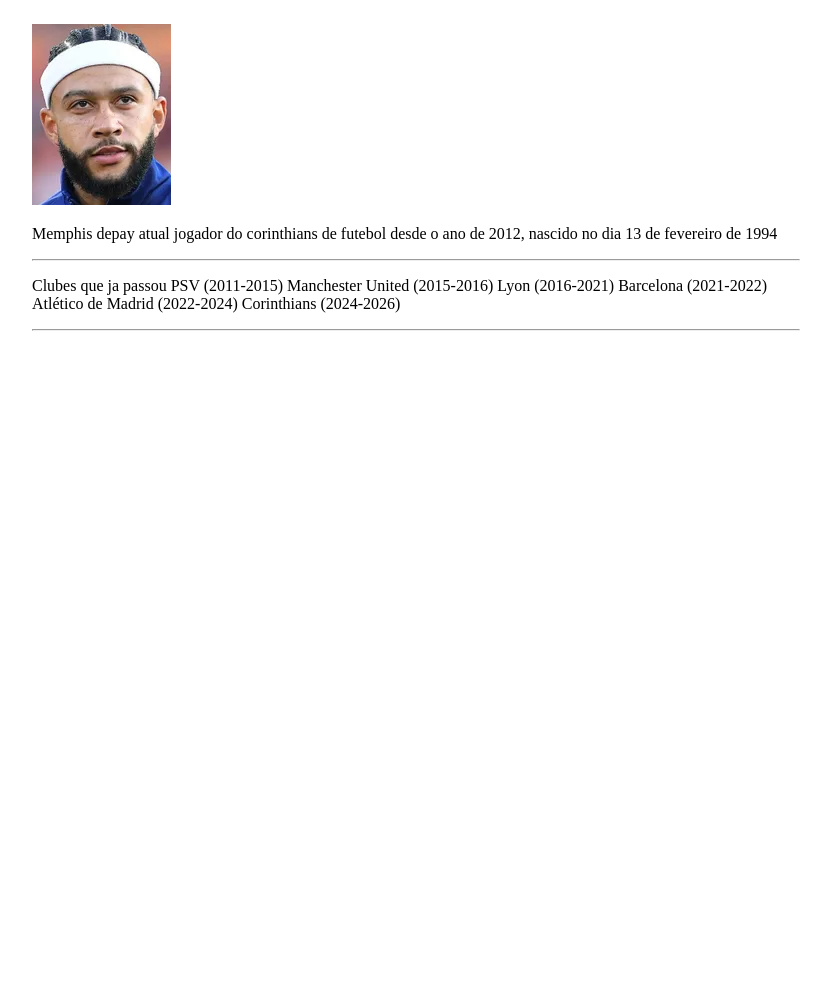
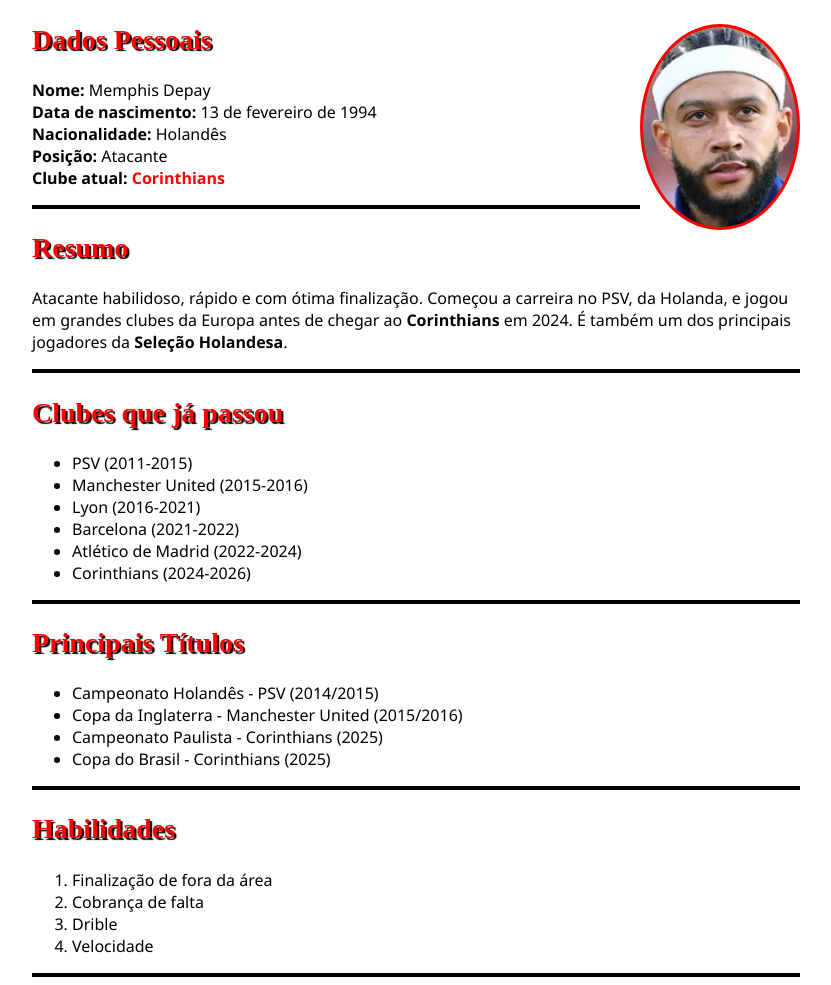
Before and after one commit to rafaeldominguesdev/SenaiCodingVedilson, a plain HTML site: page 2 semestre/HTML/Curriculo/index.html in a window 1280 px wide. Shown: the part 77-1062 px from the top of the page, without its empty margins (224-1055 px from the left). Before the commit the page ends 800 px from the top, so only its background shows below. Drawn offline with Linux system fonts and the light colour scheme.

Commit message:
Completa a atividade do curriculo do Memphis Depay

```diff
--- a/2 semestre/HTML/Curriculo/index.html
+++ b/2 semestre/HTML/Curriculo/index.html
@@ -10,18 +10,16 @@
         body{
             margin-left: 20%;
             margin-right: 20%;
-
-
+            font-family: 'Segoe UI', Tahoma, Geneva, Verdana, sans-serif;
         }
 
-        .foto-curriculo{
-            width: 10%;
+        /* foto redonda com borda vermelha, do lado direito */
+        #foto-curriculo{
+            width: 20%;
             border-radius: 50%;
             border: 3px solid red;
             background-color: red;
             float: right;
-
-
         }
 
         h1{
@@ -33,27 +31,73 @@
             font-size: 40px;
         }
 
+        h2{
+            color: red;
+            font-family: 'Times New Roman', Times, serif;
+            font-size: 28px;
+            text-shadow: 2px 2px 1px black;
+        }
+
+        hr{
+            border: 2px solid black;
+        }
+
+        .destaque{
+            color: red;
+        }
+
     </style>
 
 </head>
 <body>
     <h1>MEMPHIS DEPAY</h1>
-    <img id="foto-curriculo" src="./img/memphis.webp" alt="foto-curriculo">
+    <img id="foto-curriculo" src="./img/memphis.webp" alt="Foto do Memphis Depay">
 
+    <h2>Dados Pessoais</h2>
     <p id="texto-memphis">
-        Memphis depay atual jogador do corinthians de futebol desde o ano de 2012, nascido no dia 13 de fevereiro de 1994
-
+        <b>Nome:</b> Memphis Depay <br>
+        <b>Data de nascimento:</b> 13 de fevereiro de 1994 <br>
+        <b>Nacionalidade:</b> Holandês <br>
+        <b>Posição:</b> Atacante <br>
+        <b>Clube atual:</b> <b class="destaque">Corinthians</b>
     </p>
     <hr>
-    <p id="Clubes-memphis">
-        Clubes que ja passou
-        PSV (2011-2015)
-        Manchester United (2015-2016)
-        Lyon (2016-2021)
-        Barcelona (2021-2022)
-        Atlético de Madrid (2022-2024)
-        Corinthians (2024-2026)
+
+    <h2>Resumo</h2>
+    <p>
+        Atacante habilidoso, rápido e com ótima finalização. Começou a carreira no PSV, da Holanda,
+        e jogou em grandes clubes da Europa antes de chegar ao <b>Corinthians</b> em 2024.
+        É também um dos principais jogadores da <b>Seleção Holandesa</b>.
     </p>
+    <hr>
+
+    <h2>Clubes que já passou</h2>
+    <ul id="Clubes-memphis">
+        <li>PSV (2011-2015)</li>
+        <li>Manchester United (2015-2016)</li>
+        <li>Lyon (2016-2021)</li>
+        <li>Barcelona (2021-2022)</li>
+        <li>Atlético de Madrid (2022-2024)</li>
+        <li>Corinthians (2024-2026)</li>
+    </ul>
+    <hr>
+
+    <h2>Principais Títulos</h2>
+    <ul>
+        <li>Campeonato Holandês - PSV (2014/2015)</li>
+        <li>Copa da Inglaterra - Manchester United (2015/2016)</li>
+        <li>Campeonato Paulista - Corinthians (2025)</li>
+        <li>Copa do Brasil - Corinthians (2025)</li>
+    </ul>
+    <hr>
+
+    <h2>Habilidades</h2>
+    <ol>
+        <li>Finalização de fora da área</li>
+        <li>Cobrança de falta</li>
+        <li>Drible</li>
+        <li>Velocidade</li>
+    </ol>
     <hr>
 
 
```
